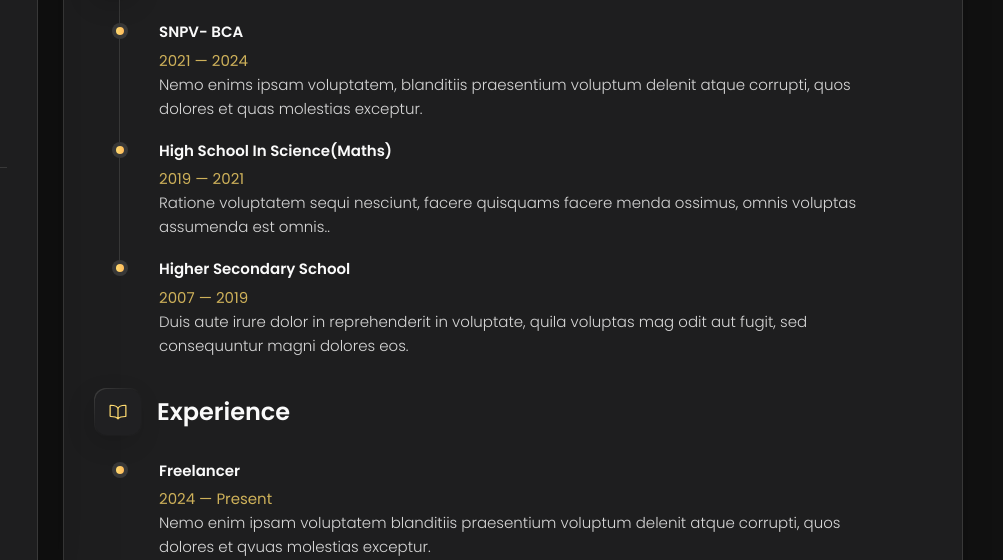
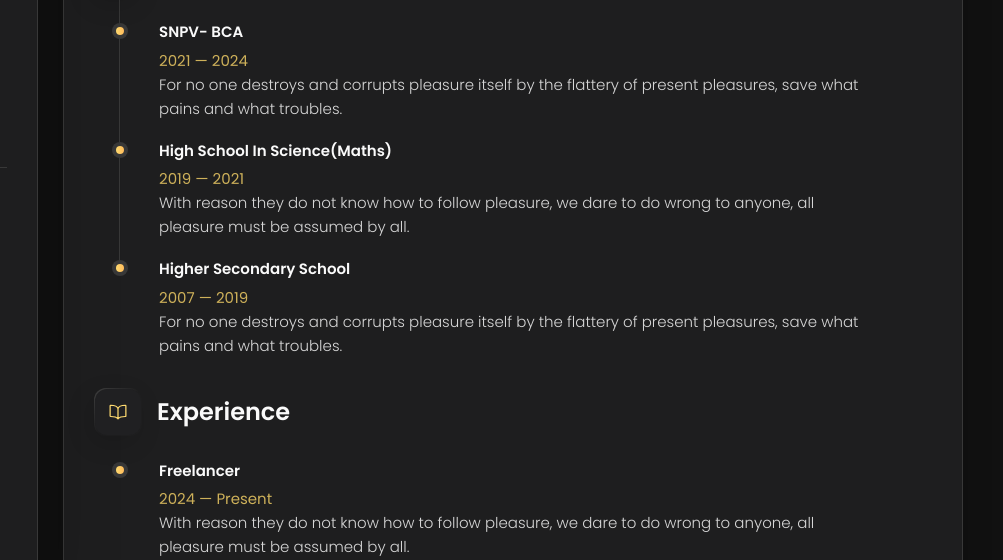
Before and after one commit to Deepakmehar1/p-lite, a plain HTML site: page index.html in a window 1280 px wide. Both pictures are taken after a click on the button "Resume". Shown: the part 240-800 px from the top of the page, 277-1280 px from the left. Drawn offline with nearby package versions, Linux system fonts and the light colour scheme.

Commit message:
Update index.html

```diff
--- a/index.html
+++ b/index.html
@@ -537,9 +537,7 @@
               <span>2021 — 2024</span>
 
               <p class="timeline-text">
-                Nemo enims ipsam voluptatem, blanditiis praesentium voluptum delenit atque corrupti, quos dolores et
-                quas molestias
-                exceptur.
+                For no one destroys and corrupts pleasure itself by the flattery of present pleasures, save what pains and what troubles.
               </p>
 
             </li>
@@ -551,8 +549,7 @@
               <span>2019 — 2021</span>
 
               <p class="timeline-text">
-                Ratione voluptatem sequi nesciunt, facere quisquams facere menda ossimus, omnis voluptas assumenda est
-                omnis..
+                With reason they do not know how to follow pleasure, we dare to do wrong to anyone, all pleasure must be assumed by all.
               </p>
 
             </li>
@@ -564,9 +561,7 @@
               <span>2007 — 2019</span>
 
               <p class="timeline-text">
-                Duis aute irure dolor in reprehenderit in voluptate, quila voluptas mag odit aut fugit, sed consequuntur
-                magni dolores
-                eos.
+                For no one destroys and corrupts pleasure itself by the flattery of present pleasures, save what pains and what troubles.
               </p>
 
             </li>
@@ -594,9 +589,7 @@
               <span>2024 — Present</span>
 
               <p class="timeline-text">
-                Nemo enim ipsam voluptatem blanditiis praesentium voluptum delenit atque corrupti, quos dolores et qvuas
-                molestias
-                exceptur.
+                With reason they do not know how to follow pleasure, we dare to do wrong to anyone, all pleasure must be assumed by all.
               </p>
 
             </li>
```
